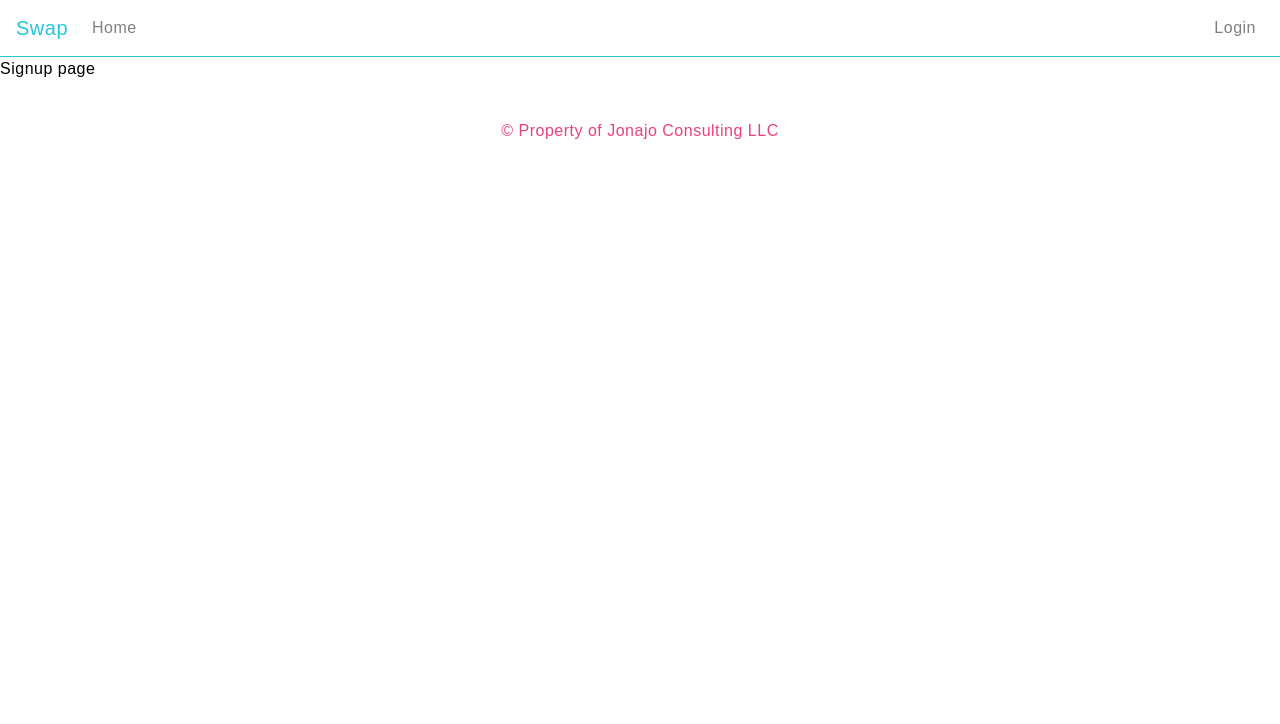
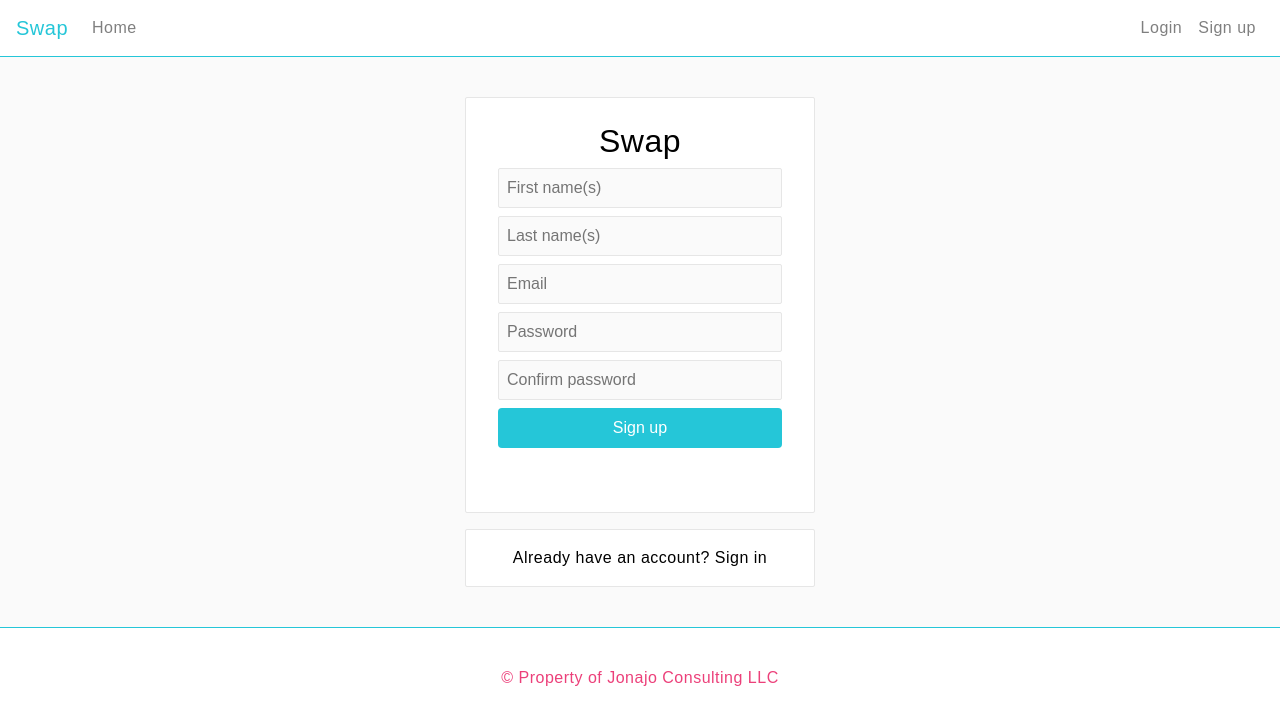
Before and after one commit to aluramh/swap-nux, a Nuxt app: page /signup in a window 1280 px wide. Shown: the top 724 px of the page. Built offline with nearby package versions, Linux system fonts and the light colour scheme; no server answers.

Commit message:
Vue components refactoring.

```diff
--- a/components/TheFooter.vue
+++ b/components/TheFooter.vue
@@ -1,12 +1,10 @@
 <template>
-  <div>
-    <div class="App__background">
-      <b-container class="App__footer">
-        <p class="text-center">
-          © Property of Jonajo Consulting LLC
-        </p>
-      </b-container>
-    </div>
+  <div class="App__footer">
+    <b-container>
+      <p class="text-center">
+        © Property of Jonajo Consulting LLC
+      </p>
+    </b-container>
   </div>
 </template>
 
@@ -16,6 +14,7 @@
 .App__footer {
   padding: 38px 0;
   color: $secondary;
+  border-top: 1px solid $primary;
   // opacity: 0.6;
 
   & > p {
--- a/components/TheHeader.vue
+++ b/components/TheHeader.vue
@@ -18,7 +18,8 @@
 
         <!-- Right aligned nav items -->
         <b-navbar-nav class="ml-auto">
-          <b-nav-item-dropdown v-if="$auth.loggedIn" right>
+          <template v-if="$auth.loggedIn">
+            <b-nav-item-dropdown right>
               <!-- Using button-content slot -->
               <template slot="button-content">
                 User
@@ -26,8 +27,12 @@
               <b-dropdown-item to="/profile">Profile</b-dropdown-item>
               <b-dropdown-item @click="handleLogout">Sign out</b-dropdown-item>
             </b-nav-item-dropdown>
+          </template>
 
-          <b-nav-item v-else to="/login">Login</b-nav-item>
+          <template v-else>
+            <b-nav-item to="/login">Login</b-nav-item>
+            <b-nav-item to="/signup">Sign up</b-nav-item>
+          </template>
         </b-navbar-nav>
       </b-collapse>
     </b-navbar>
--- /dev/null
+++ b/components/shared/Jumbotron.vue
@@ -0,0 +1,23 @@
+<template>
+  <div class="login__jumbotron">
+    <slot />
+  </div>
+</template>
+
+<script>
+export default {
+  name: "Jumbotron"
+};
+</script>
+
+<style lang="scss">
+.login__jumbotron {
+  max-width: 350px;
+  margin-left: auto !important;
+  margin-right: auto !important;
+  border: 1px solid rgb(230, 230, 230);
+  background-color: white;
+  padding: 1.5rem 2rem 4rem 2rem;
+  border-radius: 2px;
+}
+</style>
--- a/layouts/default.vue
+++ b/layouts/default.vue
@@ -1,11 +1,12 @@
 <template>
   <div>
     <Header />
-    <nuxt />
+    <div class="App__background py-4">
+      <nuxt />
+    </div>
     <Footer />
   </div>
 </template>
-
 
 <script>
 import Header from "@/components/TheHeader";
@@ -18,3 +19,9 @@ export default {
   }
 };
 </script>
+
+<style>
+.App__background {
+  background-color: #fafafa;
+}
+</style>
--- a/pages/login.vue
+++ b/pages/login.vue
@@ -1,8 +1,6 @@
 <template>
-  <div class="App__background">
-    <h3>Response</h3>
   <div class="login__container container py-3">
-      <div class="login__jumbotron">
+    <Jumbotron>
       <h2 class="text-center">Swap</h2>
 
       <div class="text-center">
@@ -20,20 +18,21 @@
           Log in
         </Button>
       </form>
-      </div>
-    </div>
+    </Jumbotron>
   </div>
 </template>
 
 <script>
 import InputField from "@/components/shared/Input";
 import Button from "@/components/shared/Button";
+import Jumbotron from "@/components/shared/Jumbotron";
 
 export default {
-  middleware: "login-redirect",
+  middleware: ["login-redirect"],
   components: {
     InputField,
-    Button
+    Button,
+    Jumbotron
   },
   data() {
     return {
@@ -56,20 +55,6 @@ export default {
 </script>
 
 <style>
-.App__background {
-  background-color: #fafafa;
-}
-
-.login__jumbotron {
-  max-width: 350px;
-  margin-left: auto !important;
-  margin-right: auto !important;
-  border: 1px solid rgb(230, 230, 230);
-  background-color: white;
-  padding: 1.5rem 2rem 4rem 2rem;
-  border-radius: 2px;
-}
-
 .login__container {
   padding-top: 3rem !important;
   padding-bottom: 3rem !important;
--- a/pages/signup.vue
+++ b/pages/signup.vue
@@ -1,3 +1,50 @@
 <template>
-  <div>Signup page</div>
+  <div class="login__container container py-3">
+    <Jumbotron class="mb-3">
+      <h2 class="text-center">Swap</h2>
+
+      <form @submit.prevent="handleSignup">
+        <InputField v-model="firstname" placeholder="First name(s)" type="email" class="w-100 mb-2" />
+        <InputField v-model="lastname" placeholder="Last name(s)" type="email" class="w-100 mb-2" />
+        <InputField v-model="username" placeholder="Email" type="email" class="w-100 mb-2" />
+        <InputField v-model="password" placeholder="Password" type="password" class="w-100 mb-2" />
+        <InputField v-model="passwordConfirm" placeholder="Confirm password" type="password" class="w-100 mb-2" />
+
+        <Button class="w-100">
+          Sign up
+        </Button>
+      </form>
+    </Jumbotron>
+
+    <Jumbotron class="text-center py-3">
+      Already have an account? <nuxt-link to="/login">Sign in</nuxt-link>
+    </Jumbotron>
+  </div>
 </template>
+
+<script>
+import InputField from "@/components/shared/Input";
+import Button from "@/components/shared/Button";
+import Jumbotron from "@/components/shared/Jumbotron";
+
+export default {
+  middleware: ["login-redirect"],
+  components: {
+    InputField,
+    Button,
+    Jumbotron
+  },
+  data() {
+    return {
+      firstname: "",
+      lastname: "",
+      email: "",
+      password: "",
+      passwordConfirm: ""
+    };
+  },
+  methods: {
+    handleSignup() {}
+  }
+};
+</script>
```
Lines whose indentation alone changed are shown as unchanged.
